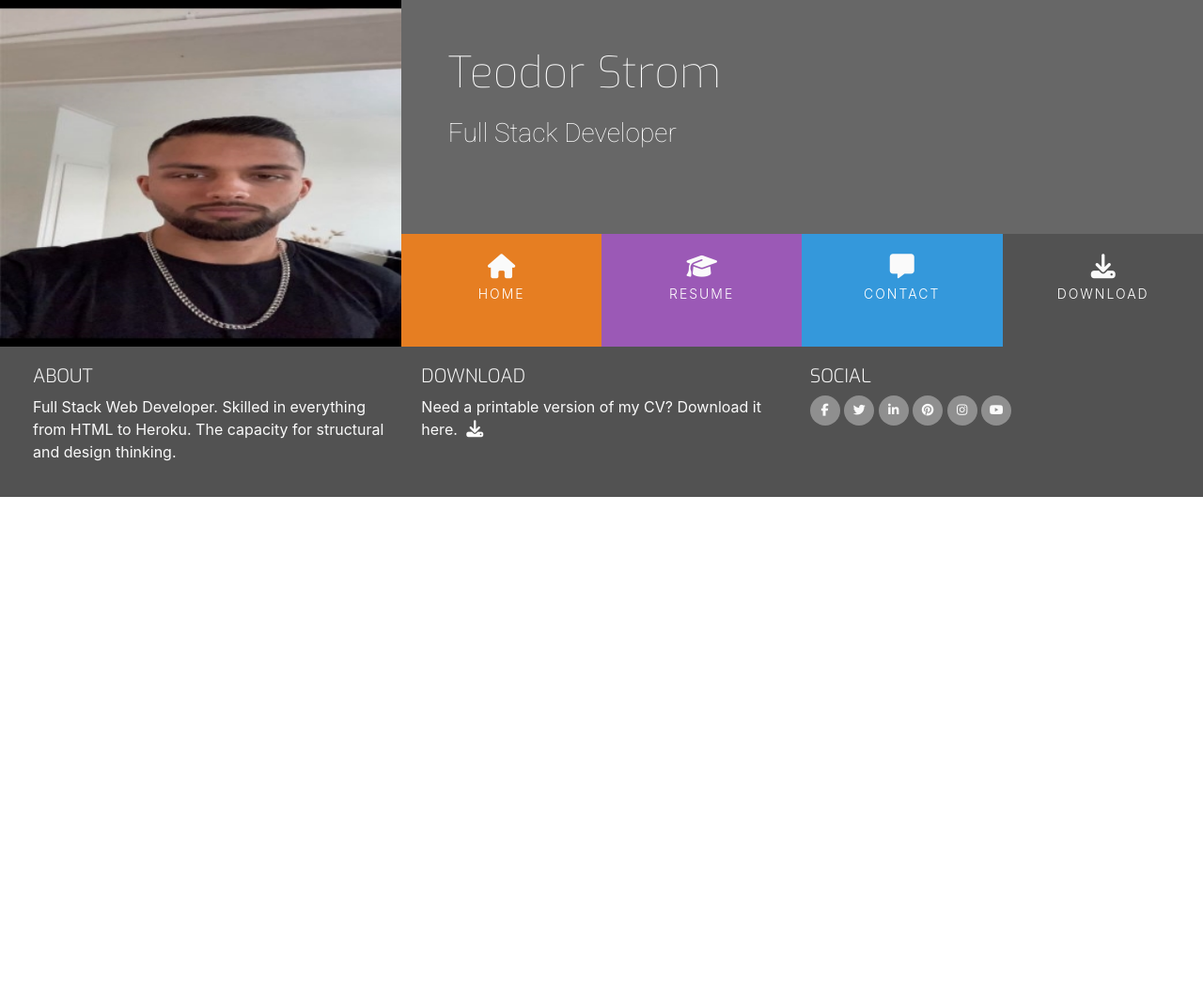
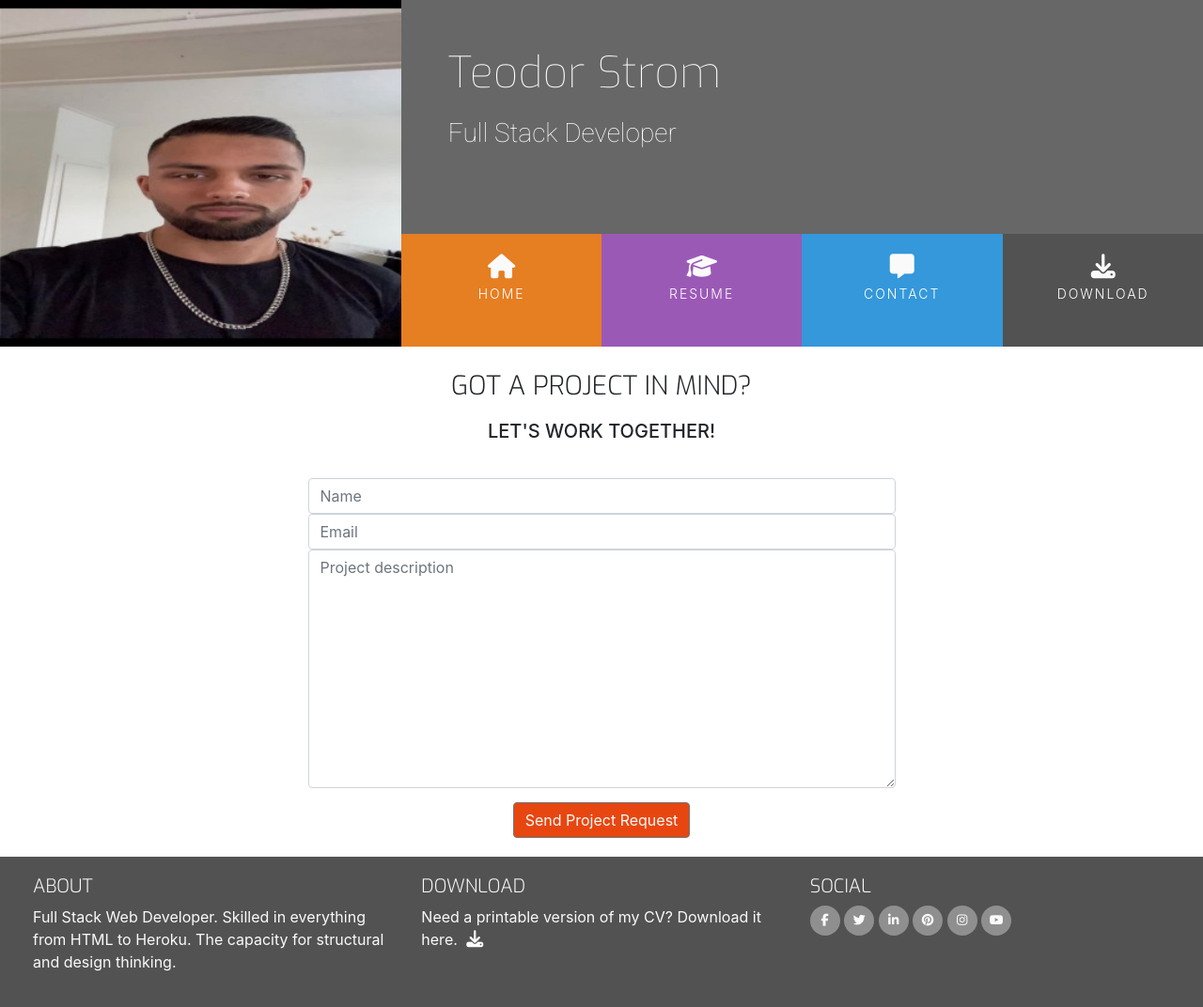
Before and after one commit to teodorstrom/resume-project, a plain HTML site: page contact.html in a window 1280 px wide. Shown: the whole page at 94% size. Before the commit the page ends 800 px from the top, so only its background shows below. Drawn offline with nearby package versions, Linux system fonts and the light colour scheme.

Commit message:
add content to contact page

```diff
--- a/assets/css/style.css
+++ b/assets/css/style.css
@@ -20,6 +20,10 @@ header {
 
 .bg-color-work-history {
     background-color: #9b59b6;
+}
+
+.bg-color-contact {
+    background-color: #fff;
 }
 
 .ui-menu-color-home {
@@ -336,5 +340,37 @@ footer {
 
 .history-items {
     margin-bottom: 30px;
+}
 
+/* ---------------------------------Contact form */
+
+.contact-heading {
+    font-family: "Exo", sans-serif;
+    font-weight: 300;
+    margin-top: 25px;
+    margin-bottom: 20px;
 }
+
+.center-form {
+    padding-top: 10px;
+    margin: 0 auto;
+    max-width: 70%;
+}
+
+button[type="submit"] {
+    margin-top: 15px;
+    margin-bottom: 20px;
+    color: #fafafa;
+    background-color: #e84610;
+}
+
+/* ---------------------------------Media queries */
+
+@media(min-width: 992px) {
+    .center-form {
+        padding-top: 30px;
+        min-height: 240px;
+        margin: 0 auto;
+        max-width: 50%;
+    }
+}
--- a/contact.html
+++ b/contact.html
@@ -43,8 +43,26 @@
             </div>
         </div>
     </header>
-    <section>
+    <section class="container-fluid">
+        <div class="row bg-color-contact">
+            <div class="col">
+                <h3 class="contact-heading uppercase text-center">Got a project in mind?</h3>
+                <h5 class="uppercase text-center">Let's work together!</h5>
 
+                <div class="center-form">
+                    <form>
+                        <input type="text" name="name" id="fullname" class="form-control" placeholder="Name" required/>
+                        <input type="email" name="email" id="emailaddress" class="form-control" placeholder="Email" required/>
+                        <textarea rows="10" name="projectsummary" id="projectsummary" class="form-control" placeholder="Project description" required></textarea>
+                        <div class="form-row text-center">
+                            <div class="col">
+                                <button type="submit" class="btn btn-secondary">Send Project Request</button>
+                            </div>
+                        </div>
+                    </form>
+                </div>
+            </div>
+        </div>
     </section>
     <footer class="container-fluid">
         <div id="footer-details" class="row">
```
